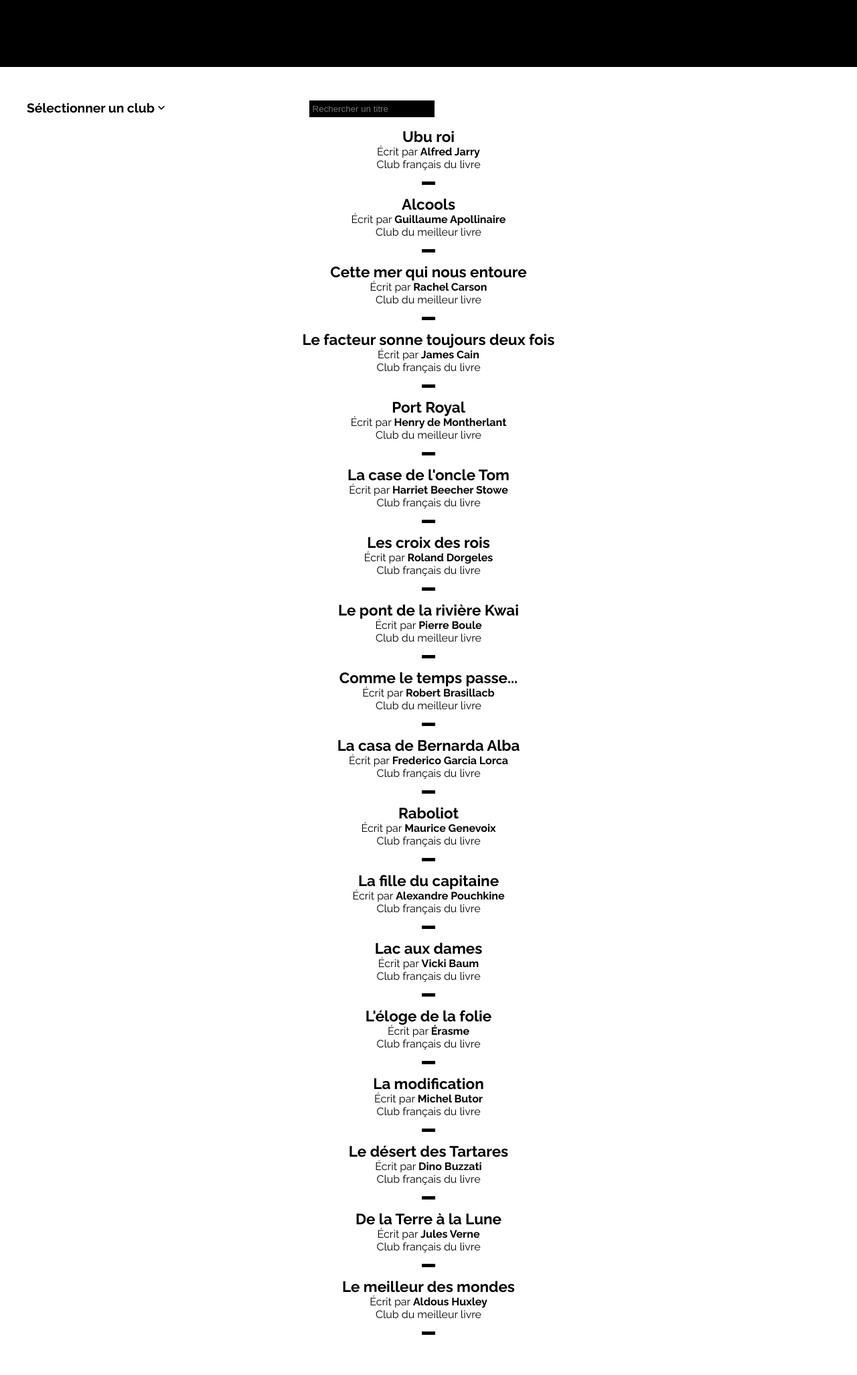
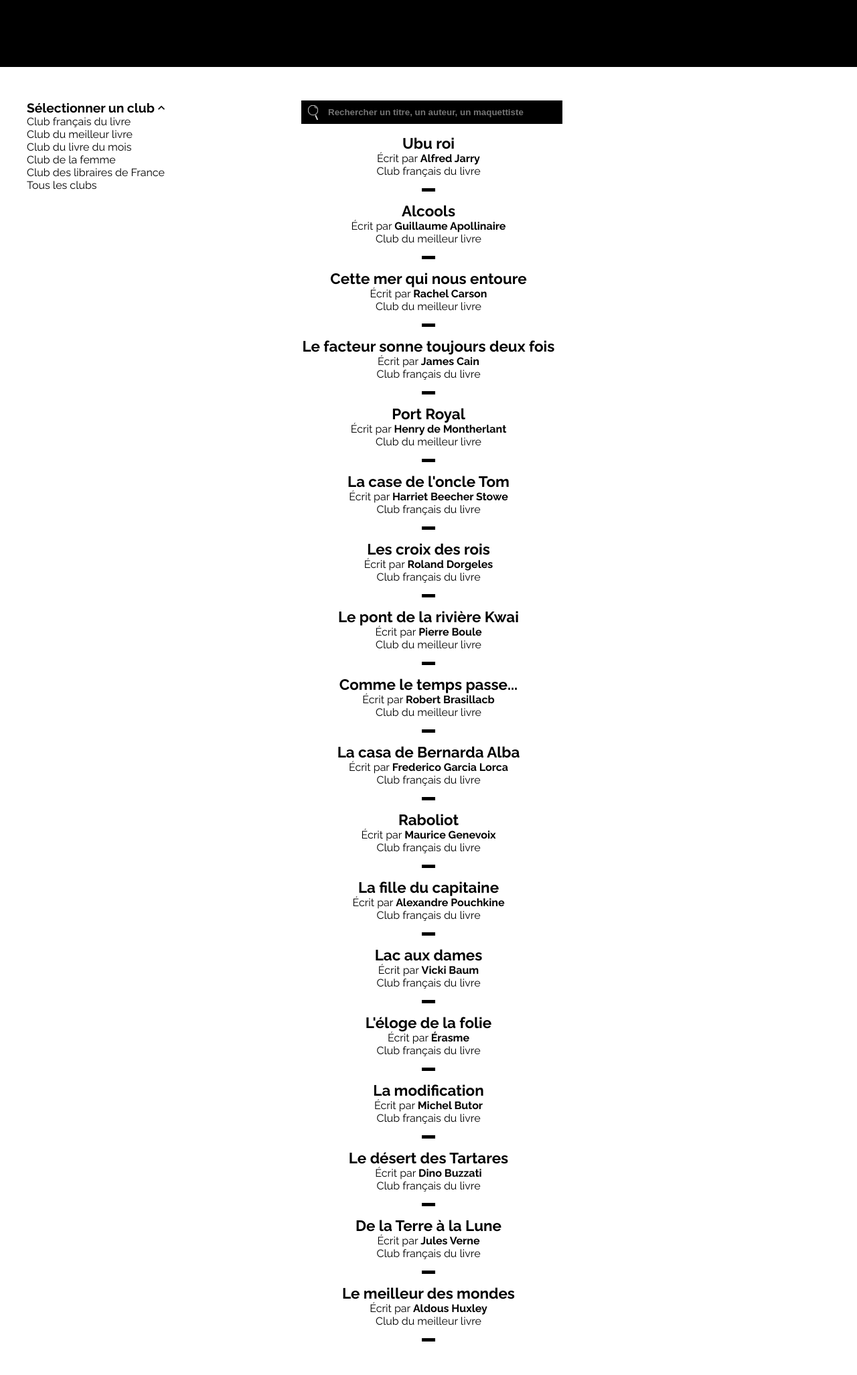
Before and after one commit to Sophiequehen/clubs_livre, a PHP site: page / in a window 1280 px wide. Shown: the whole page at 67% size. Before the commit the page ends 1993 px from the top, so only its background shows below. Run offline with PHP 8.4, Linux system fonts and the light colour scheme; data comes from the database, SQL or seed files in the repository.

Commit message:
add ajax search possibilities + css

```diff
--- a/css/style.css
+++ b/css/style.css
@@ -15,9 +15,44 @@ a{
 	display: none;
 }
 
+#search_text{
+	padding:10px 0 10px 40px;
+	background-image:url(../img/search.png);
+	background-position:10px;
+	background-size: 15px;
+	background-repeat:no-repeat;
+}
+
+.container_liste{
+	/*background: blue;*/
+	width: 70%;
+	display: flex;
+	flex-direction: column;
+	align-items: center;
+	padding-bottom: 50px;
+}
+
 .container_liste h2{
 	margin-top: 0;
+	background: black;
+	color: white;
+	width: 400px;
 }
+
+.contain_ul{
+	/*background: red;*/
+	width: 400px;
+}
+
+#before_ajax, #result, #clubs_francais, #clubs_meilleur, #clubs_mois, #clubs_femme, #clubs_libraires{
+	text-align: center;
+	/*background: yellow;
+	width: 100%;
+	justify-content: space-around;
+	display: flex;
+	flex-wrap: wrap;*/
+}
+
 /*-------------------INDEX--------------------*/
 /*-------------------Filtres------------------*/
 .filters{
@@ -68,11 +103,13 @@ section.home form div, section.home form h1{
 }
 
 section.home input{
+	width: 350px;
 	border: none;
 	background: black;
 	margin: 0 0 0 10px;
 	padding: 5px 5px;
 	color: white;
+	font-weight: 700;
 }
 
 .name{
@@ -171,6 +208,8 @@ li i{
 }
 
 section.nav{
+	position: sticky;
+	top: 0;
 	display: flex;
 	justify-content: center;
 	align-items: center;
--- a/fetch.php
+++ b/fetch.php
@@ -17,7 +17,7 @@ $options = [
 $pdo = new PDO($dsn, $username, $password, $options);
 
 $output = '';
-$result = $pdo->prepare("SELECT * FROM livres WHERE titre LIKE '%".$_POST["search"]."%'");
+$result = $pdo->prepare("SELECT * FROM livres WHERE titre LIKE '%".$_POST["search"]."%' OR auteur LIKE '%".$_POST["search"]."%' OR maquettiste LIKE '%".$_POST["search"]."%' ");
 $result->execute();
 $count = $result->rowCount();
 if($count > 0){
--- a/index.php
+++ b/index.php
@@ -14,18 +14,18 @@
 <body>
 	<div class="filters">
 		<ul class="liste_clubs">
-			<li class="select_club">Sélectionner un club<img id="img_down" src="img/down.png"><img id="img_top" class="display_none" src="img/top.png"></li>
-			<li class="display_none" id="francais">Club français du livre</li>
-			<li class="display_none" id="meilleur">Club du meilleur livre</li>
-			<li class="display_none" id="mois">Club du livre du mois</li>
-			<li class="display_none" id="femme">Club de la femme</li>
-			<li class="display_none" id="libraires">Club des libraires de France</li>
-			<li class="display_none" id="all">Voir tous les clubs</li>
+			<li class="select_club">Sélectionner un club<img id="img_down" class="display_none" src="img/down.png"><img id="img_top" src="img/top.png"></li>
+			<li id="francais">Club français du livre</li>
+			<li id="meilleur">Club du meilleur livre</li>
+			<li id="mois">Club du livre du mois</li>
+			<li id="femme">Club de la femme</li>
+			<li id="libraires">Club des libraires de France</li>
+			<li id="all">Tous les clubs</li>
 		</ul>
 	</div>
 	<section class="home">
 		<div class="container_liste">
-			<input type="text" name="search_text" id="search_text" placeholder="Rechercher un titre">
+			<input type="text" name="search_text" id="search_text" placeholder="Rechercher un titre, un auteur, un maquettiste">
 			<div id="before_ajax">
 				<?php
 				Database::connect();
--- a/js/filters.js
+++ b/js/filters.js
@@ -9,6 +9,7 @@ var $input = $('#search_text');
 var $drop = $('.select_club');
 var $top = $('#img_top');
 var $down = $('#img_down');
+var $before_ajax = $('#before_ajax');
 
 $drop.click(function(){
 	$("#francais").toggle();
@@ -22,6 +23,7 @@ $drop.click(function(){
 })
 
 $francais.click(function() {
+	$before_ajax.addClass("display_none");
 	$result.addClass("display_none");
 	$input.addClass("display_none");
 	$("#clubs_francais").removeClass("display_none");
@@ -32,6 +34,7 @@ $francais.click(function() {
 });
 
 $meilleur.click(function() {
+	$before_ajax.addClass("display_none");
 	$result.addClass("display_none");
 	$input.addClass("display_none");
 	$("#clubs_francais").addClass("display_none");
@@ -42,6 +45,7 @@ $meilleur.click(function() {
 });
 
 $mois.click(function() {
+	$before_ajax.addClass("display_none");
 	$input.addClass("display_none");
 	$result.addClass("display_none");
 	$("#clubs_francais").addClass("display_none");
@@ -52,6 +56,7 @@ $mois.click(function() {
 });
 
 $femme.click(function() {
+	$before_ajax.addClass("display_none");
 	$input.addClass("display_none");
 	$result.addClass("display_none");
 	$("#clubs_francais").addClass("display_none");
@@ -62,6 +67,7 @@ $femme.click(function() {
 });
 
 $libraires.click(function() {
+	$before_ajax.addClass("display_none");
 	$input.addClass("display_none");
 	$result.addClass("display_none");
 	$("#clubs_francais").addClass("display_none");
@@ -72,6 +78,7 @@ $libraires.click(function() {
 });
 
 $all.click(function() {
+	$before_ajax.removeClass("display_none");
 	$result.removeClass("display_none");
 	$input.removeClass("display_none");
 	$("#clubs_francais").addClass("display_none");
--- a/navbar.php
+++ b/navbar.php
@@ -8,13 +8,13 @@
 		echo "<h1>LISTE DES LIVRES</h1>";
 	}else if($url=="monlocal.local/clubs_livre/ajouter_livre.php"){
 		echo "<a href='index.php'><h2>LISTE DES LIVRES</h2></a>";
-		echo "<h1>AJOUTER UN LIVRE</h1>";
+		echo "<h1>AJOUTER UN CLUB</h1>";
 	}else if($edit == true){
 		echo "<a href='ajouter_livre.php'><h2>LISTE DES LIVRES</h2></a>";
-		echo "<h1>EDIT THIS BOOK</h1>";
+		echo "<h1>MODIFIER CE CLUB</h1>";
 	}else if($profil == true){
 		echo "<a href='index.php'><h2>LISTE DES LIVRES</h2></a>";
-		echo "<h1>THIS BOOK</h1>";
+		echo "<h1>DESCRIPTION</h1>";
 	}
 	?>
 </section>
```
Also changed, not shown: img/search.png (added).
